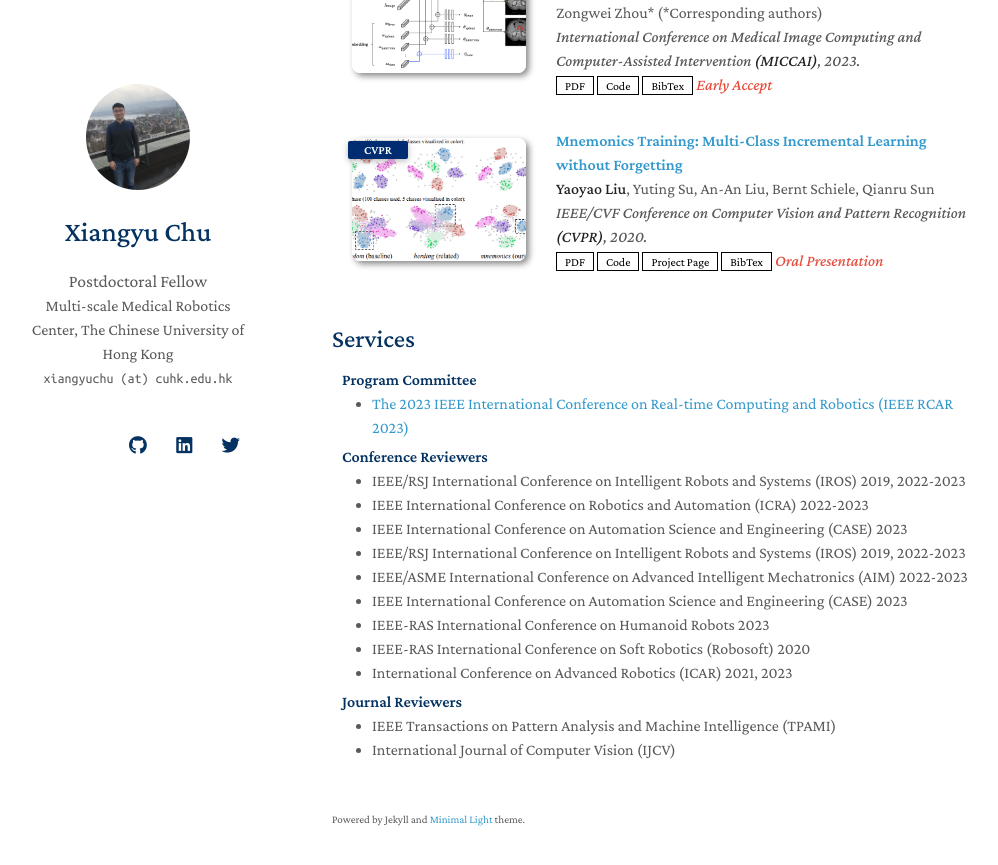
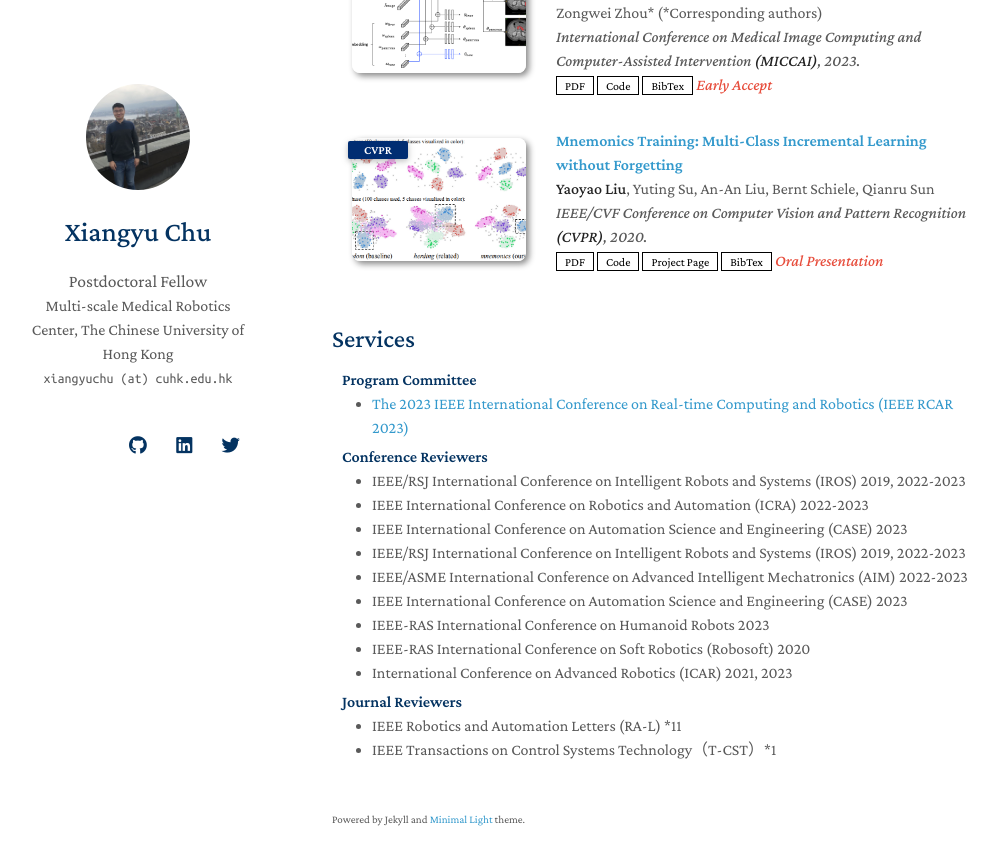
Before and after one commit to xiangyuchu03/xiangyuchu03.github.io, a Jekyll site: the page built from index.md, in a window 1280 px wide and 900 px high, scrolled down 927 px. Shown: the top 865 px of the window, without its empty margins (138-1136 px from the left). Built offline with Jekyll 4.4.1, drawn with Linux system fonts in a browser that asks for light colours; nearby versions of some CDN libraries; a style sheet for code colours, icons or effects is not loaded; our own code applies the rules of GitHub Pages for plain Markdown files.

Commit message:
Update services.md

```diff
--- a/_includes/services.md
+++ b/_includes/services.md
@@ -23,6 +23,6 @@
 <h4 style="margin:0 10px 0;">Journal Reviewers</h4>
 
 <ul style="margin:0 0 20px;">
-  <li><a href="https://www.computer.org/csdl/journal/tp"><autocolor>IEEE Transactions on Pattern Analysis and Machine Intelligence (TPAMI)</autocolor></a></li>
-  <li><a href="https://www.springer.com/journal/11263"><autocolor>International Journal of Computer Vision (IJCV)</autocolor></a></li>
+  <li><a href=""><autocolor>IEEE Robotics and Automation Letters (RA-L) *11</autocolor></a></li>
+  <li><a href=""><autocolor>IEEE Transactions on Control Systems Technology（T-CST）*1</autocolor></a></li>
 </ul>
```
